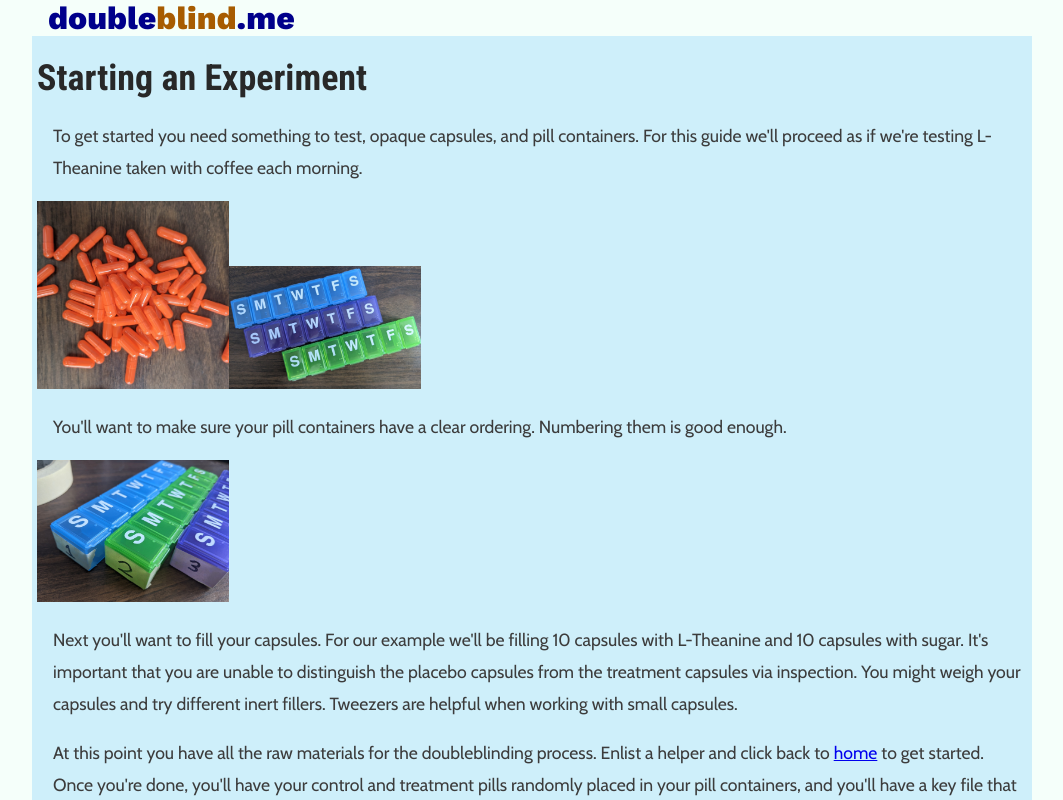
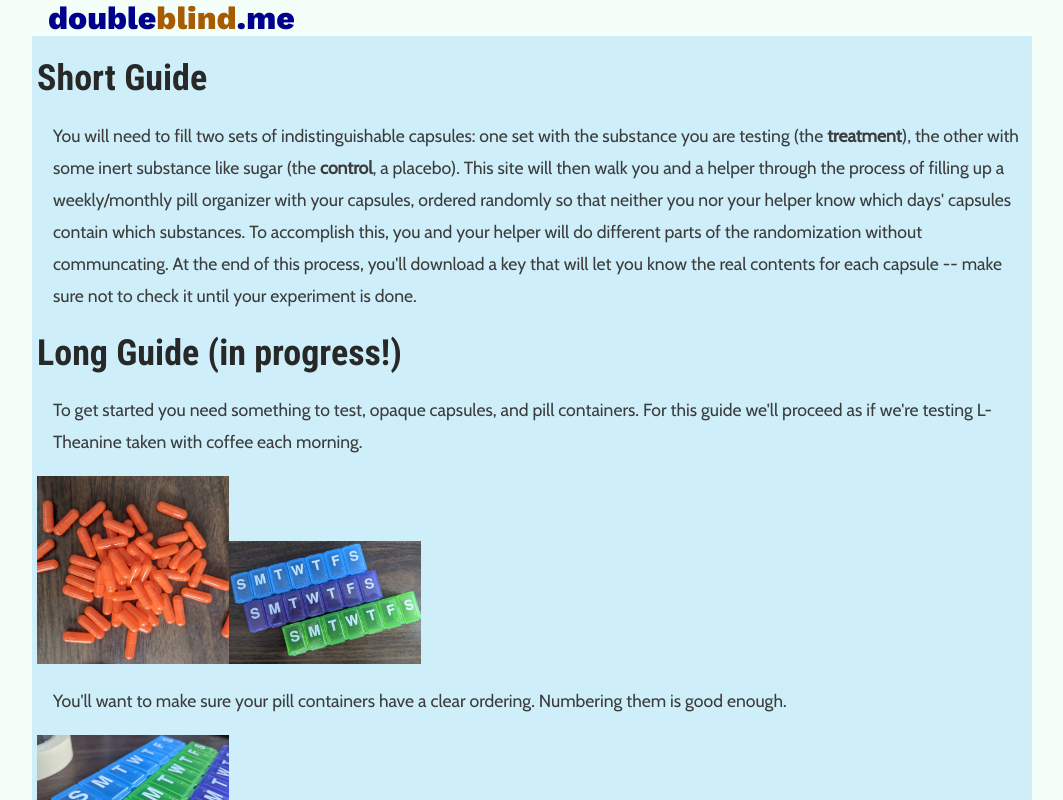
Before and after one commit to AdamDKing/doubleblind, a React (Create React App) app: page /guide in a window 1280 px wide. Shown: the whole page, without its empty margins (108-1171 px from the left). Built offline with nearby package versions, Linux system fonts and the light colour scheme.

Commit message:
add keyfile img and short guide to guide

```diff
--- a/src/guide/guide.tsx
+++ b/src/guide/guide.tsx
@@ -5,6 +5,8 @@ import capsules from './capsules-cropped.jpg';
 import pillcont from './pillcont-cropped.jpg';
 import pillcontNumbered from './pillcont-numbered-cropped.jpg';
 import pillcontFilled from './pillcont-numbered-filled-cropped.jpg';
+import keyfile from './keyfile.jpg';
+import {NavLink} from 'react-router-dom';
 
 interface GuideProps {
 }
@@ -16,7 +18,25 @@ interface GuideProps {
  */
 export function Guide(props: GuideProps) {
   return <div className="textpage">
-    <h1>Starting an Experiment</h1>
+    <h1>
+      Short Guide
+    </h1>
+    <p>
+      You will need to fill two sets of indistinguishable capsules:
+        one set with the substance you are testing
+        (the <em>treatment</em>), the other with some inert
+        substance like sugar (the <em>control</em>, a placebo).
+        This site will then walk you and a helper through the process
+        of filling up a weekly/monthly pill organizer with your capsules,
+        ordered randomly so that neither you nor your helper know
+        which days' capsules contain which substances.
+        To accomplish this, you and your helper will do different parts
+        of the randomization without communcating.
+        At the end of this process, you'll download a key
+        that will let you know the real contents for each capsule --
+        make sure not to check it until your experiment is done.
+    </p>
+    <h1>Long Guide (in progress!)</h1>
     <p>
     To get started you need something to test, opaque capsules, and pill containers.
      For this guide we'll proceed as if we're testing L-Theanine taken with coffee each morning.
@@ -38,12 +58,13 @@ export function Guide(props: GuideProps) {
     </p>
     <div className="imageset"></div>
     <p>
-    At this point you have all the raw materials for the doubleblinding process.  Enlist a helper and click back to <a href="#">home</a> to get started.
+    At this point you have all the raw materials for the doubleblinding process.  Enlist a helper and click back to <NavLink to="/">home</NavLink> to get started.
     Once you're done, you'll have your control and treatment pills randomly placed in your pill containers, and you'll have a key file that reveals the real contents
     of each capsule, to consult after your experiment is over.
     </p>
     <div className="imageset">
       <img src={pillcontFilled}/>
+      <img src={keyfile}/>
     </div>
   </div>;
 }
```
Also changed, not shown: src/guide/keyfile.jpg (added).
